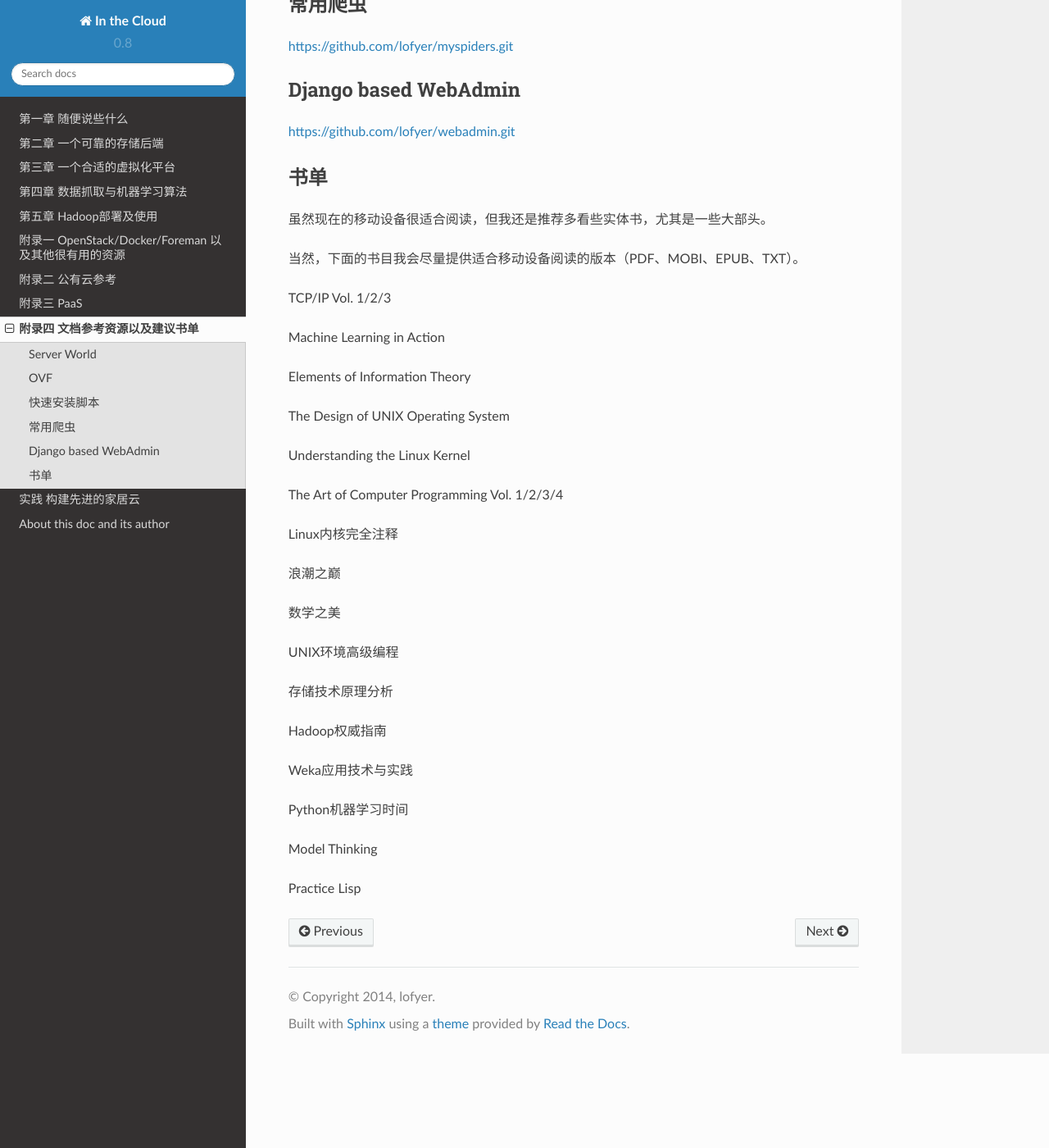
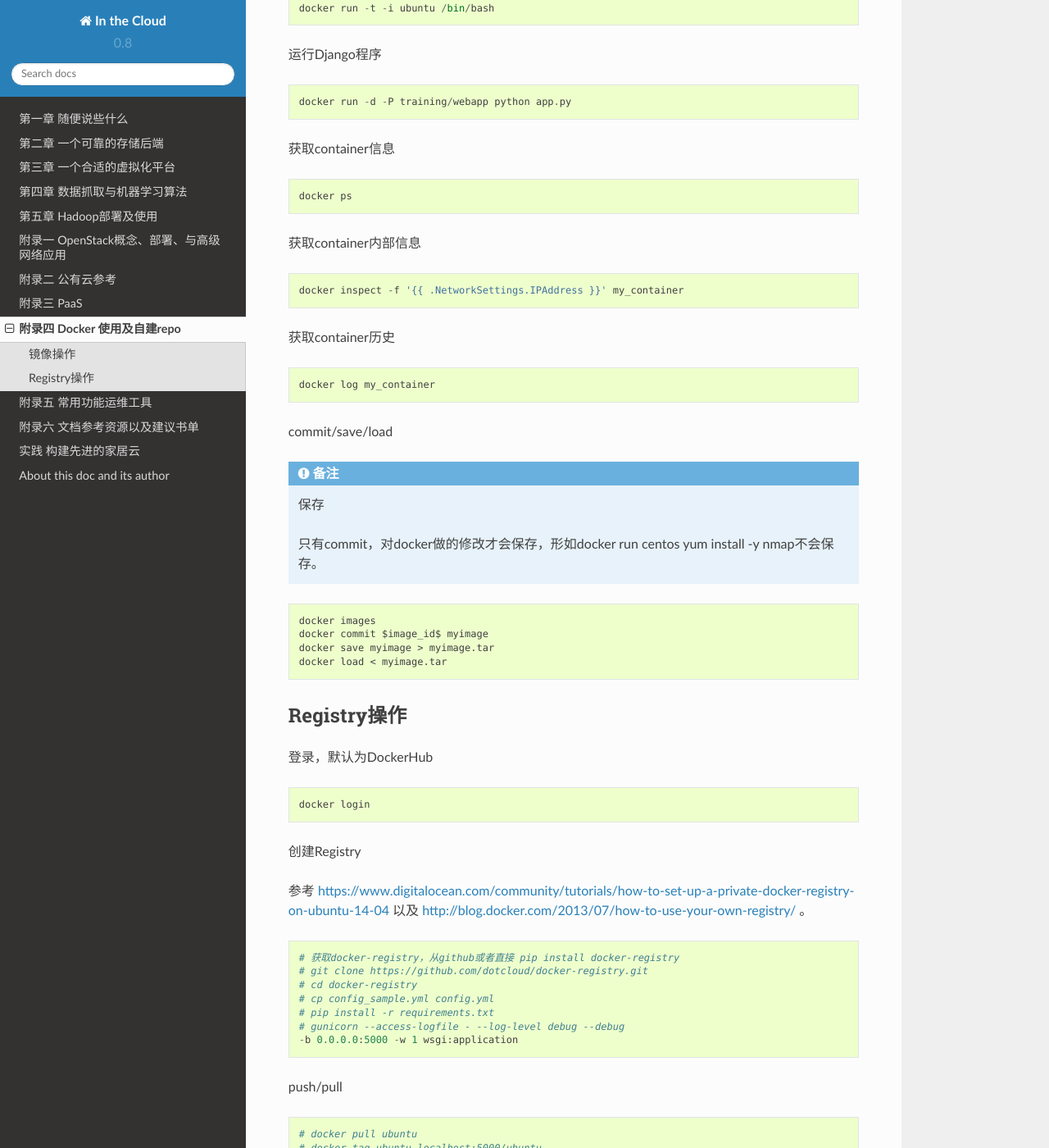
Before and after one commit to lofyer/InTheCloud, a Sphinx documentation site: the page built from source/posts/appendix04.rst, in a window 1280 px wide and 1400 px high, scrolled down 713 px. Shown: the whole window at 82% size. Built offline with Sphinx 7.4.7 and the Read the Docs theme 2.0.0, drawn with Linux system fonts in a browser that asks for light colours; formulas are drawn with MathJax 3; some of the changed text lies outside the part shown.

Commit message:
调整目录结构（一）

```diff
--- a/source/index.rst
+++ b/source/index.rst
@@ -18,6 +18,8 @@ In the Cloud
     posts/appendix02.rst
     posts/appendix03.rst
     posts/appendix04.rst
+    posts/appendix05.rst
+    posts/appendix06.rst
     posts/exp.rst
 
 链接
@@ -27,5 +29,3 @@ In the Cloud
     :maxdepth: 1
 
     posts/about.rst
-
-* :ref:`search`
--- a/source/posts/about.rst
+++ b/source/posts/about.rst
@@ -18,10 +18,6 @@ Github: https://github.com/lofyer/InTheCloud
 
 ReadTheDocs: https://inthecloud.readthedocs.org
 
-朴素的官网
-
-ProjectSite: http://blog.lofyer.org/InTheCloud
-
 .. raw:: html
 
     <embed>
--- a/source/posts/appendix03.rst
+++ b/source/posts/appendix03.rst
@@ -1,6 +1,8 @@
+============
 附录三 PaaS
 ============
 
+---------
 这是什么
 ---------
 
@@ -8,6 +10,7 @@
 
 这样一个应用，就是PaaS的原型。
 
+----------
 当前的形势
 ----------
 面对国内社交APP微信的火爆，对Web服务器的需求日益增长，同样，开发者的需求环境也有所差异，而面对这种差异，一个更加灵活的平台就出现了，国内比如SinaAPP，国外比如Google APPEngine，Redhat OpenShift，Amazon AWS。
--- a/source/posts/appendix04.rst
+++ b/source/posts/appendix04.rst
@@ -1,78 +1,98 @@
-附录四 文档参考资源以及建议书单
+================================
+附录四  Docker 使用及自建repo
 ================================
 
-Server World
-------------
+Docker已经越来越流行了（IaaS平台开始支持它，PaaS平台也开始支持它），不介绍它总感觉过不去。
 
-一个非常好的网站，含有很多服务的很具体的搭建过程，在工程实施中参考意义比较大。
+它是基于LXC的容器类型虚拟化技术，从实现上说更类似于chroot，用户空间的信息被很好隔离的同时，又实现了网络相关的分离。它取代LXC的原因，我想是因为其REPO非常丰富，操作上类似git。
 
-OVF
-----
+另外，它有提供Windows/MacOSX的客户端 boot2docker。
 
-文中的全部资源，可以访问通过百度网盘进行下载。
+中文入门手册请参考 `Docker中文指南 <http://www.widuu.com/chinese_docker/>`_ ，另外它有一个WebUI `shipyard <https://github.com/shipyard/shipyard>`_ 。
 
-    链接: http://pan.baidu.com/s/1he23k 密码: bmfn
+官方repo `https://registry.hub.docker.com/ <https://registry.hub.docker.com/>`_ 。
 
-快速安装脚本
-------------
-
-https://github.com/lofyer/onekey-deploy.git
-
-目前包含：
-
-- Gitlab
-
-- Zabbix
-
-- oVirt
-
-- Jasper
-
-常用爬虫
+---------
+镜像操作
 ---------
 
-https://github.com/lofyer/myspiders.git
+运行简单命令
 
-Django based WebAdmin
-----------------------
+.. code::
 
-https://github.com/lofyer/webadmin.git
+    docker run ubuntu /bin/echo "Hello world!"
 
-书单
-----
+运行交互shell
 
-虽然现在的移动设备很适合阅读，但我还是推荐多看些实体书，尤其是一些大部头。
+.. code::
 
-当然，下面的书目我会尽量提供适合移动设备阅读的版本（PDF、MOBI、EPUB、TXT）。
+    docker run -t -i ubuntu /bin/bash
 
-TCP/IP Vol. 1/2/3
+运行Django程序
 
-Machine Learning in Action
+.. code::
 
-Elements of Information Theory
+    docker run -d -P training/webapp python app.py
 
-The Design of UNIX Operating System
+获取container信息
 
-Understanding the Linux Kernel
+.. code::
 
-The Art of Computer Programming Vol. 1/2/3/4
+    docker ps
 
-Linux内核完全注释
+获取container内部信息
 
-浪潮之巅
+.. code::
 
-数学之美
+    docker inspect -f '{{ .NetworkSettings.IPAddress }}' my_container
 
-UNIX环境高级编程
+获取container历史
 
-存储技术原理分析
+.. code::
 
-Hadoop权威指南
+    docker log my_container
 
-Weka应用技术与实践
+commit/save/load
 
-Python机器学习时间
+.. note:: 保存
 
-Model Thinking
+    只有commit，对docker做的修改才会保存，形如docker run centos yum install -y nmap不会保存。
 
-Practice Lisp
+.. code::
+
+    docker images
+    docker commit $image_id$ myimage
+    docker save myimage > myimage.tar
+    docker load < myimage.tar
+
+-------------
+Registry操作
+-------------
+
+登录，默认为DockerHub
+
+.. code::
+
+    docker login
+
+创建Registry
+
+参考 https://www.digitalocean.com/community/tutorials/how-to-set-up-a-private-docker-registry-on-ubuntu-14-04 以及 http://blog.docker.com/2013/07/how-to-use-your-own-registry/ 。
+
+.. code::
+
+    # 获取docker-registry，从github或者直接 pip install docker-registry
+    # git clone https://github.com/dotcloud/docker-registry.git
+    # cd docker-registry
+    # cp config_sample.yml config.yml
+    # pip install -r requirements.txt
+    # gunicorn --access-logfile - --log-level debug --debug
+    -b 0.0.0.0:5000 -w 1 wsgi:application
+
+push/pull
+
+.. code::
+
+    # docker pull ubuntu
+    # docker tag ubuntu localhost:5000/ubuntu
+    # docker push localhost:5000/ubuntu
```
Also changed, not shown: source/posts/appendix01.rst (+35 -225 lines), source/posts/appendix05.rst (added, +111 -0 lines), source/posts/appendix06.rst (added, +94 -0 lines).
